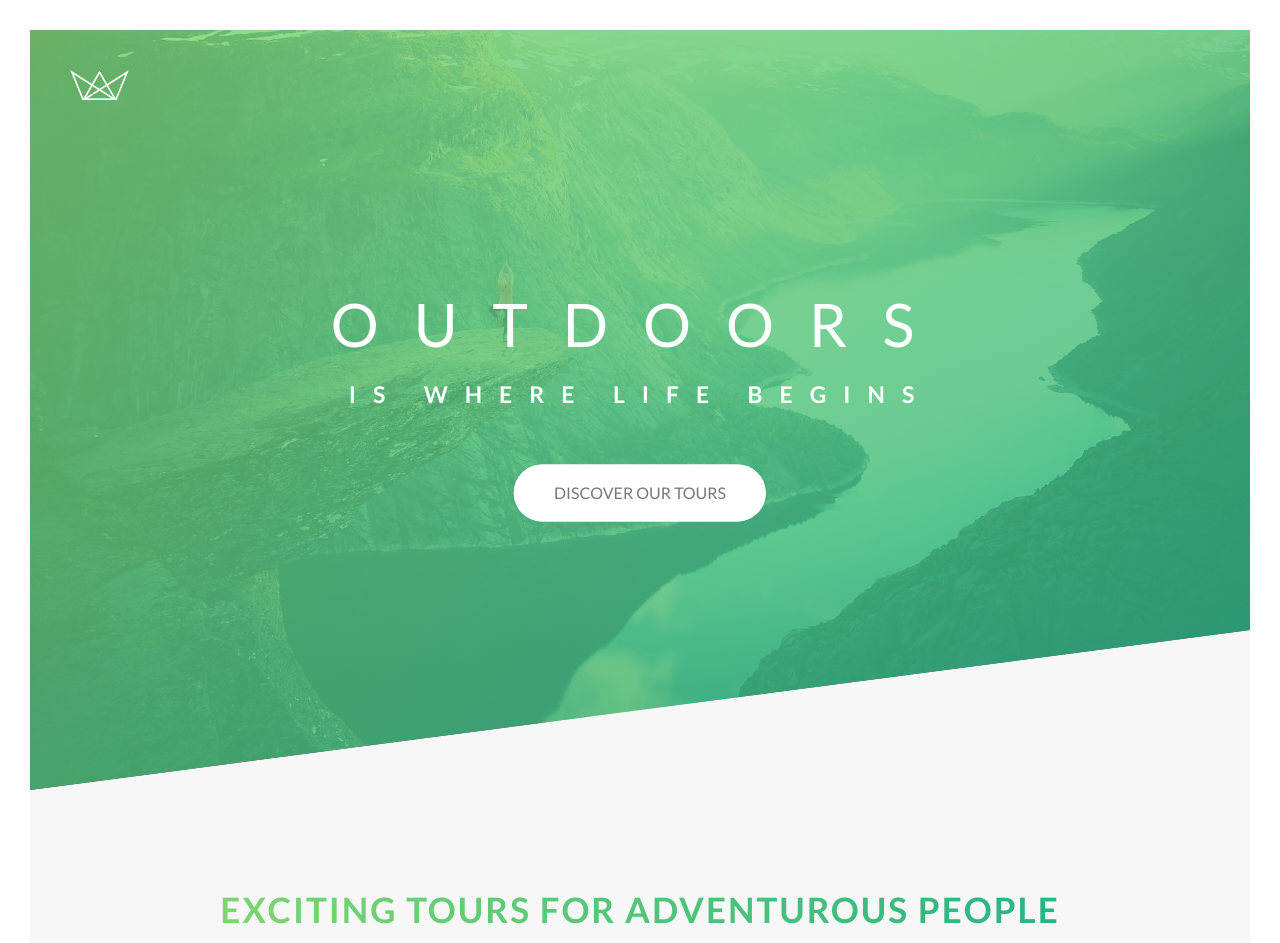
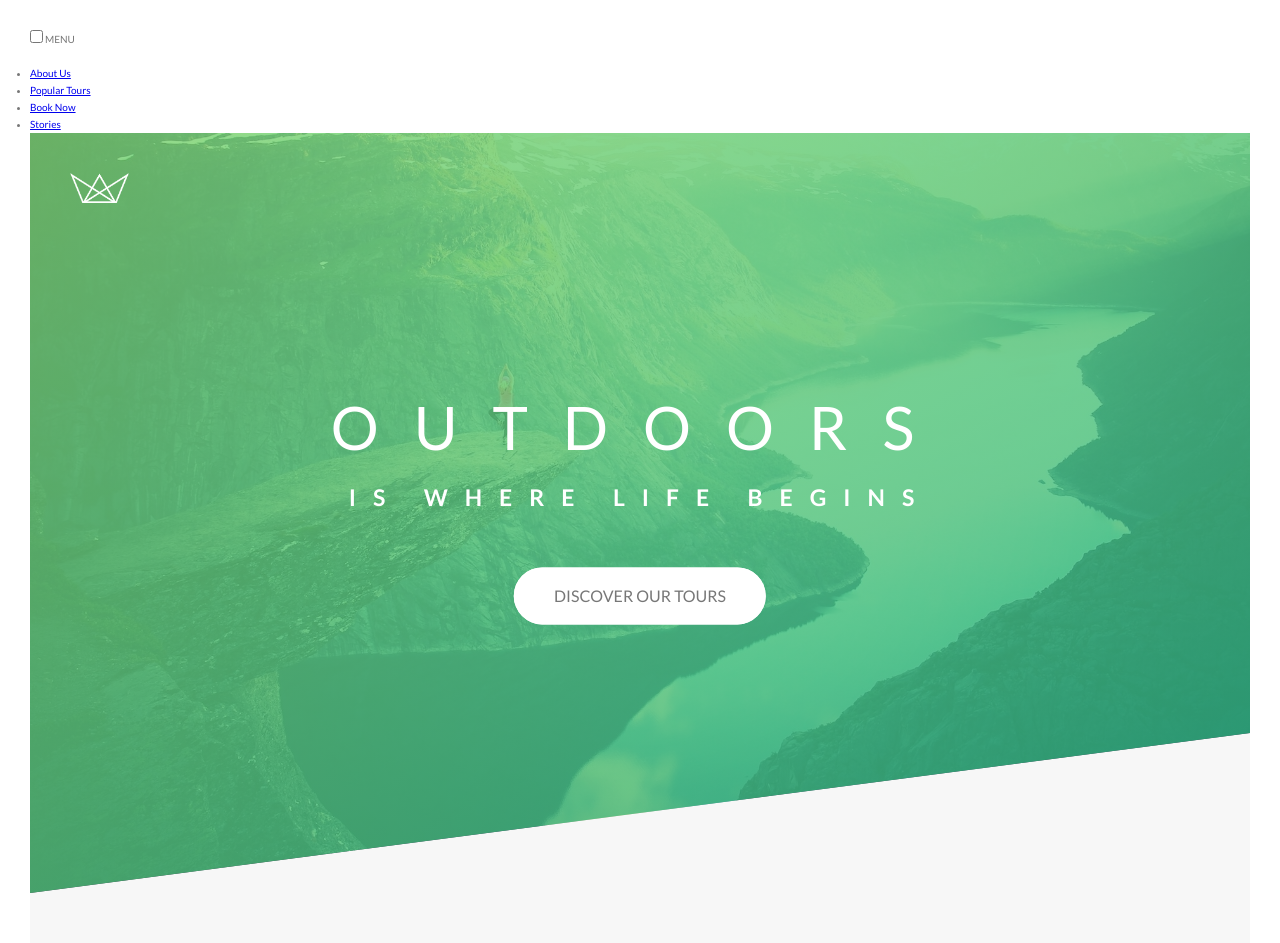
Before and after one commit to gingeryale/adv_sass_i, a website: page index.html in a window 1280 px wide. Shown: the top 943 px of the page. Drawn offline with Linux system fonts and the light colour scheme.

Commit message:
started nav

```diff
--- a/index.html
+++ b/index.html
@@ -13,6 +13,20 @@
         <title>Natours | Exciting tours for adventurous people</title>
     </head>
     <body>
+      <div class="navigation">
+        <input type="checkbox" class="navigation__checkbox" id="navi_toggle">
+        <label for="navi-toggle" class="navigation__button">MENU</label>
+
+        <div class="navigation__background">&nbsp;</div>
+        <nav class="navigation__nav">
+          <ul class="navigation__list">
+            <li class="navigation__item"><a href="#" class="navigation__link">About Us</a></li>
+             <li class="navigation__item" class="navigation__link"><a href="#">Popular Tours</a></li>
+              <li class="navigation__item" class="navigation__link"><a href="#">Book Now</a></li>
+               <li class="navigation__item" class="navigation__link"><a href="#">Stories</a></li>
+          </ul>
+        </nav>
+      </div>
         <header class="header">
             <div class="header__logo-box">
                 <img src="img/logo-white.png" alt="logo" class="header__logo" />
--- /dev/null
+++ b/sass/layout/_navigation.scss
@@ -0,0 +1,29 @@
+.navigation {
+	&__checkbox{
+
+	}
+	&__button {
+
+	}
+	&__background{
+		height: 6rem;
+		width: 6rem;
+		border-radius: 50%;
+		position: fixed;
+		top: 6.5rem;
+		right: 6.5rem;
+		background-image: radial-gradient($color-primary-light, $color-primary-dark);
+	}
+	&_nav {
+		list-style-type: none;
+	}
+	&__list {
+		text-decoration: none;
+	}
+	&__item {
+
+	}
+	&__link {
+
+	}
+}
--- a/sass/main.scss
+++ b/sass/main.scss
@@ -17,7 +17,7 @@
 
 
 
-
+@import 'layout/navigation';
 @import 'layout/header';
 @import 'layout/float-grid';
 @import 'layout/footer';
```
